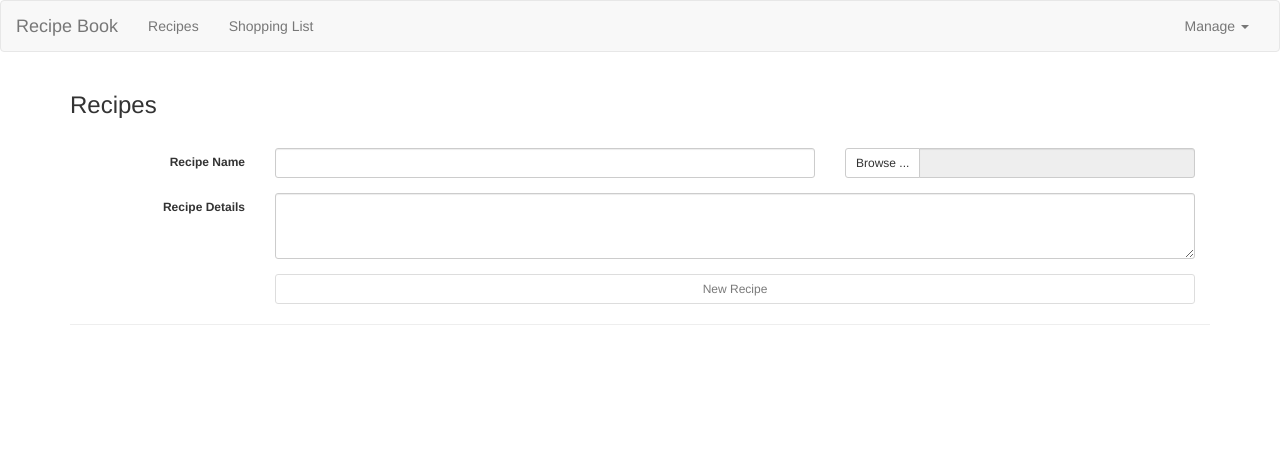
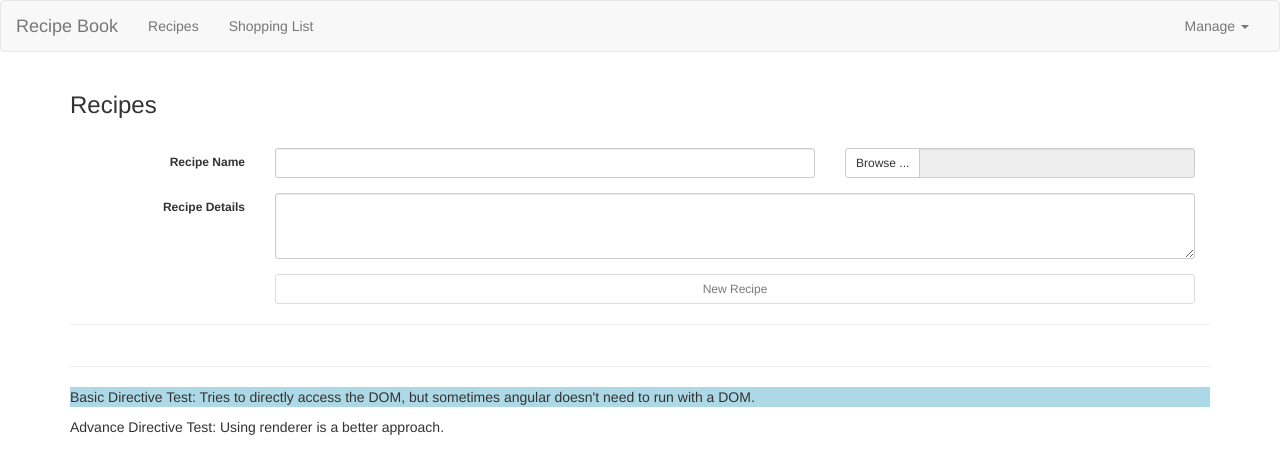
Before and after one commit to roderickfung/ng-recipe-book, an Angular app: page / in a window 1280 px wide. Shown: the top 474 px of the page. Built offline with nearby package versions, Linux system fonts and the light colour scheme.

Commit message:
directives

```diff
--- a/src/app.module.ts
+++ b/src/app.module.ts
@@ -1,3 +1,5 @@
+import { AdvanceHighlightDirective } from './directives/advance-highlight.directive';
+import { HighlightDirective } from './directives/highlight.directive';
 import { BrowserModule } from '@angular/platform-browser';
 import { FormsModule } from '@angular/forms';
 import { NgModule } from '@angular/core';
@@ -24,6 +26,8 @@ import { ShoppingEditComponent } from './app/shopping-list/shopping-edit/shoppin
     RecipeInputComponent,
     ShoppingListComponent,
     ShoppingEditComponent,
+    HighlightDirective,
+    AdvanceHighlightDirective
   ],
   imports: [
     BrowserModule,
--- a/src/app/app.component.html
+++ b/src/app/app.component.html
@@ -10,4 +10,15 @@
       <app-shopping-list></app-shopping-list>
     </div>
   </div>
+  <hr />
+  <div class='row'>
+    <div class='col-xs-12'>
+      <p appHighlight>
+        Basic Directive Test: Tries to directly access the DOM, but sometimes angular doesn't need to run with a DOM.
+      </p>
+      <p appAdvHighlight [defaultColor]="'transparent'" highlightColor='yellow'>
+        Advance Directive Test: Using renderer is a better approach.
+      </p>
+    </div>
+  </div>
 </div>
--- /dev/null
+++ b/src/directives/advance-highlight.directive.ts
@@ -0,0 +1,28 @@
+import { Directive, ElementRef, HostBinding, HostListener, Inject, Input, OnInit, Renderer2 } from '@angular/core';
+
+@Directive({
+  selector: '[appAdvHighlight]', // need to be a unique selector. [] means attribute.
+})
+export class AdvanceHighlightDirective implements OnInit {
+  @Input() defaultColor: string = 'transparent';
+  @Input() highlightColor: string = 'lightblue';
+
+  constructor(private elementRef: ElementRef, private renderer: Renderer2) {}
+
+  @HostBinding('style.backgroundColor') backgroundColor: string = this.defaultColor;
+  // On the element where this directive sits, please access the style property and background color sub-property
+
+  ngOnInit() {
+    this.backgroundColor = this.defaultColor;
+  }
+
+  @HostListener('mouseover') mouseover(eventData: Event) {
+    // this.renderer.setStyle(this.elementRef.nativeElement, 'background-color', 'lightblue');
+    this.backgroundColor = this.highlightColor;
+  }
+
+  @HostListener('mouseleave') mouseleave(eventData: Event) {
+    // this.renderer.setStyle(this.elementRef.nativeElement, 'background-color', 'transparent');
+    this.backgroundColor = this.defaultColor;
+  }
+}
--- /dev/null
+++ b/src/directives/highlight.directive.ts
@@ -0,0 +1,12 @@
+import { Directive, ElementRef, Inject, OnInit } from '@angular/core';
+
+@Directive({
+  selector: '[appHighlight]', // need to be a unique selector. [] means attribute.
+})
+export class HighlightDirective implements OnInit {
+  constructor(private elementRef: ElementRef) {}
+
+  ngOnInit() {
+    this.elementRef.nativeElement.style.backgroundColor = 'lightblue';
+  }
+}
```
